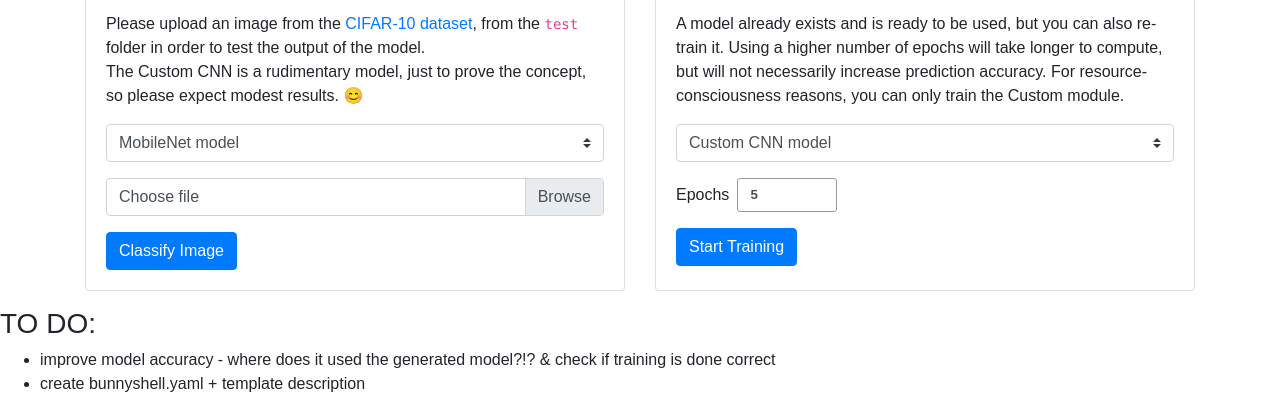
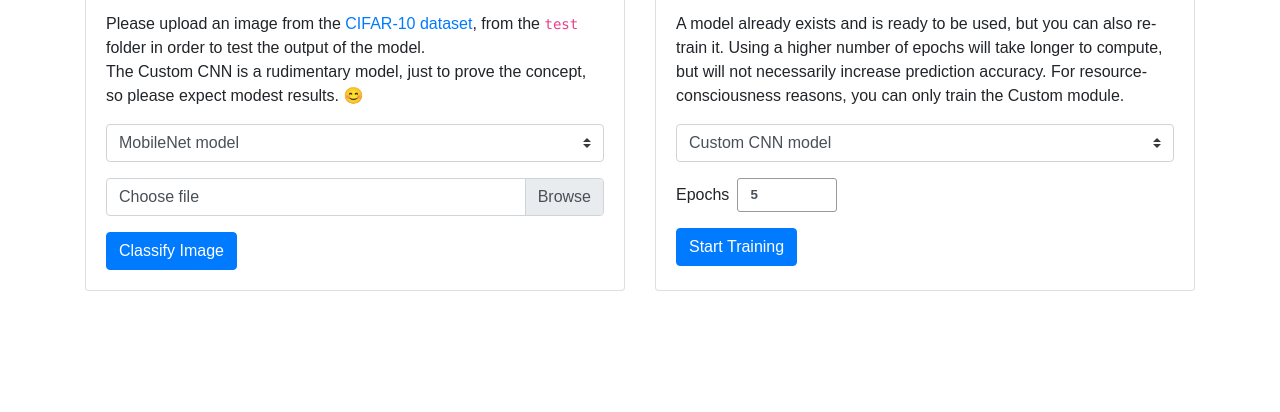
Before and after one commit to sorinbunnyshell/ml-hello-world, a plain HTML site: page frontend/index.html in a window 1280 px wide. Shown: the part 482-894 px from the top of the page. After the commit the page ends 800 px from the top, so only its background shows below. Drawn offline with nearby package versions, Linux system fonts and the light colour scheme; no server answers.

Commit message:
Removed todo list

```diff
--- a/frontend/index.html
+++ b/frontend/index.html
@@ -93,11 +93,5 @@
       </div>
     </div>
   </div>
-
-  <h3 class="mt-3">TO DO:</h3>
-  <ul>
-    <li>improve model accuracy - where does it used the generated model?!? & check if training is done correct</li>
-    <li>create bunnyshell.yaml + template description</li>
-  </ul>
 </body>
 </html>
```
